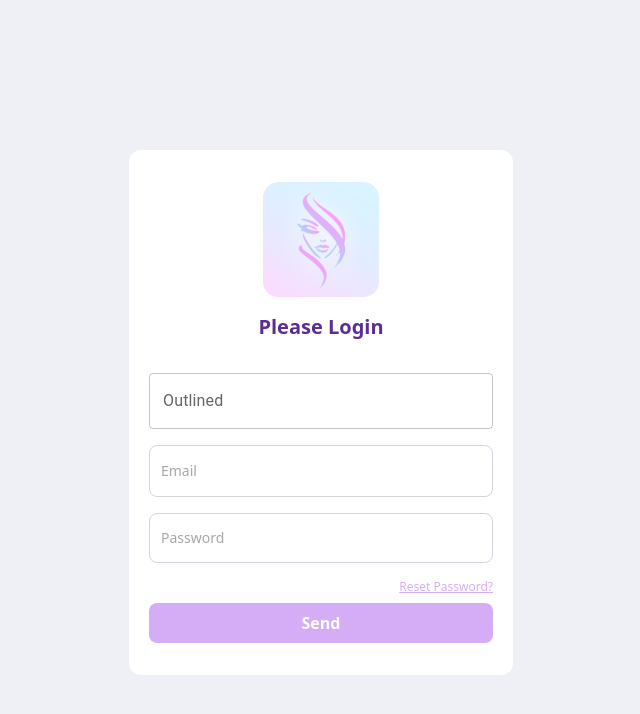
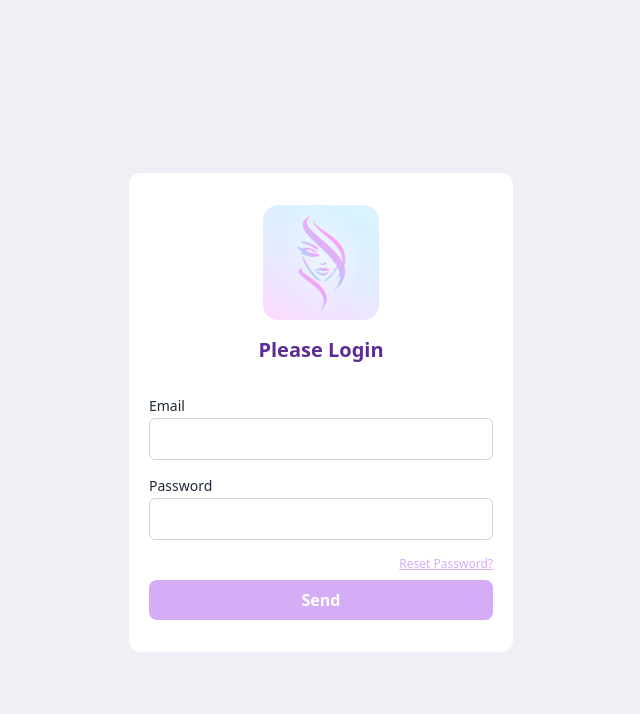
Before and after one commit to safayathussain/max-live-reseller, a Next.js app: page /login in a window 1280 px wide. Shown: the top 714 px of the page, without its empty margins (319-959 px from the left). Built offline with nearby package versions, Linux system fonts and the light colour scheme.

Commit message:
ui issues fdixed

```diff
--- a/app/login/page.jsx
+++ b/app/login/page.jsx
@@ -10,6 +10,7 @@
 import { useRouter } from "next/navigation";
 import { loginUser } from "@/utils/functions";
 import { TextField } from "@mui/material";
+import TextInput from "@/components/TextInput";
 
 
 
@@ -39,46 +40,12 @@
         </div>
         <div className="flex flex-col max-w-[350px] w-full mt-8 gap-4">
           {/* email */}
-          <div>
-            <TextField type="email"
-              name="email"
-              id="emailField"
-              fullWidth
-              label="Outlined"
-              variant="outlined"
-
-              color="primary" />
-          </div>
           <div className="relative w-full">
-            <input
-              type="email"
-              name="email"
-              id="emailField"
-              className="block font-medium focus:border-lightGray text-black px-2.5 pb-2.5 pt-4 w-full bg-transparent rounded-lg border-1 border-gray-300 appearance-none   focus:outline-none focus:ring-0 peer"
-              placeholder=" "
-            />
-            <label
-              htmlFor="emailField"
-              className="text-sm absolute text-lightGray duration-300 transform -translate-y-4 scale-75 top-2 z-10 origin-[0] bg-white  px-2 peer-focus:px-2 peer-focus:text-lightGray peer-placeholder-shown:scale-100 peer-placeholder-shown:-translate-y-1/2 peer-placeholder-shown:top-1/2 peer-focus:top-2 peer-focus:scale-75 peer-focus:-translate-y-4 rtl:peer-focus:translate-x-1/4 rtl:peer-focus:left-auto start-1"
-            >
-              Email
-            </label>
+          <TextInput label={'Email'} name={'email'} id={'emailField'}/>
           </div>
           {/* password */}
           <div className="relative w-full">
-            <input
-              type="password"
-              name="pass"
-              id="passField"
-              className="block font-medium focus:border-lightGray text-black px-2.5 pt-4 w-full bg-transparent rounded-lg border-1 border-gray-300 appearance-none   focus:outline-none focus:ring-0 peer"
-              placeholder=" "
-            />
-            <label
-              htmlFor="passField"
-              className="text-sm absolute text-lightGray duration-300 transform -translate-y-4 scale-75 top-2 z-10 origin-[0] bg-white  px-2 peer-focus:px-2 peer-focus:text-lightGray peer-placeholder-shown:scale-100 peer-placeholder-shown:-translate-y-1/2 peer-placeholder-shown:top-1/2 peer-focus:top-2 peer-focus:scale-75 peer-focus:-translate-y-4 rtl:peer-focus:translate-x-1/4 rtl:peer-focus:left-auto start-1"
-            >
-              Password
-            </label>
+          <TextInput label={'Password'} name={'password'} id={'passwordField'}/>
           </div>
           <div className="flex justify-end">
             <Link className="text-xs text-primary underline" href="/reset-password">Reset Password?</Link>
--- a/components/Dashboard/Table/HistoryTable.jsx
+++ b/components/Dashboard/Table/HistoryTable.jsx
@@ -277,7 +277,7 @@
                 {/* Pagination */}
                 <div className="flex justify-start md:justify-end items-center">
                     <nav aria-label="Pagination">
-                        <ul className="inline-flex border rounded-sm shadow-md">
+                        <ul className="inline-flex border rounded-sm">
                             <li>
                                 <button
                                     className="py-2 px-4 text-gray-700 bg-gray-100 text-xs sm:text-sm focus:outline-none"
```
